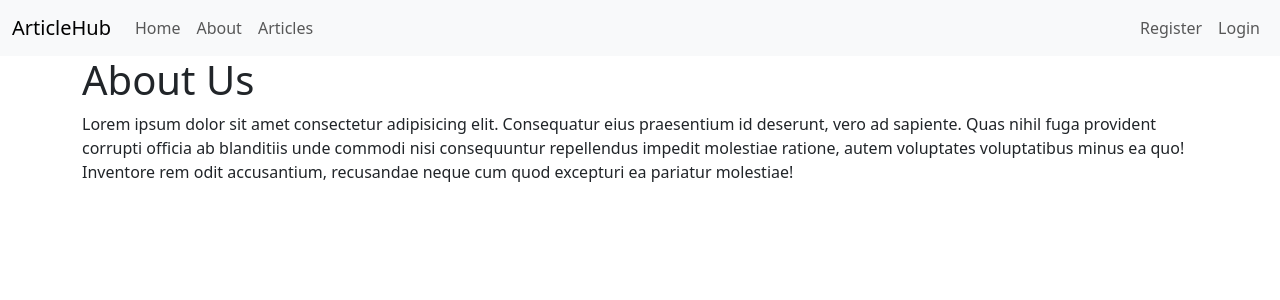
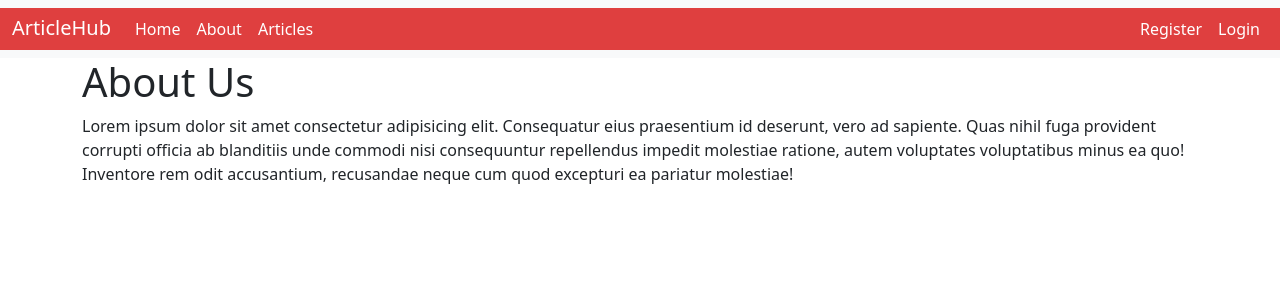
Before and after one commit to yashraj014/flask-mysql-blog, a Flask app: page /about in a window 1280 px wide. Shown: the top 300 px of the page. Run offline with Flask 3, Linux system fonts and the light colour scheme; some libraries are stand-ins or nearby versions.

Commit message:
ui change

```diff
--- a/templates/includes/_navbar.html
+++ b/templates/includes/_navbar.html
@@ -1,23 +1,23 @@
 <nav class="navbar navbar-expand-lg bg-body-tertiary">
-  <div class="container-fluid">
-    <a class="navbar-brand" href="#">ArticleHub</a>
+  <div class="container-fluid " style="background-color: rgb(223, 63, 63); color: white;">
+    <h3><a class="navbar-brand" style="color: white;" href="#">ArticleHub</a></h3>
     <button class="navbar-toggler" type="button" data-bs-toggle="collapse" data-bs-target="#navbarNavAltMarkup" aria-controls="navbarNavAltMarkup" aria-expanded="false" aria-label="Toggle navigation">
       <span class="navbar-toggler-icon"></span>
     </button>
     <div class="collapse navbar-collapse" id="navbarNavAltMarkup">
       <div class="navbar-nav">
-        <a class="nav-link" aria-current="page" href="/">Home</a>
-        <a class="nav-link" href="/about">About</a>
-        <a class="nav-link" href="/articles">Articles</a>
+        <a class="nav-link" aria-current="page" href="/" style="color: white;">Home</a>
+        <a class="nav-link" href="/about" style="color: white;">About</a>
+        <a class="nav-link" href="/articles" style="color: white;">Articles</a>
 
       </div>
        <div class="navbar-nav ms-auto">
         {% if session.logged_in %}
-          <a class="nav-link" aria-current="page" href="/dashboard">Dashboard</a>
-          <a class="nav-link" aria-current="page" href="/logout">Logout</a>
+          <a class="nav-link" aria-current="page" href="/dashboard" style="color: white;">Dashboard</a>
+          <a class="nav-link" aria-current="page" href="/logout" style="color: white;">Logout</a>
         {% else %}
-          <a class="nav-link" aria-current="page" href="/register">Register</a>
-          <a class="nav-link" aria-current="page" href="/login">Login</a>
+          <a class="nav-link" aria-current="page" href="/register" style="color: white;">Register</a>
+          <a class="nav-link" aria-current="page" href="/login" style="color: white;">Login</a>
         {% endif %}
 
       </div>
```
